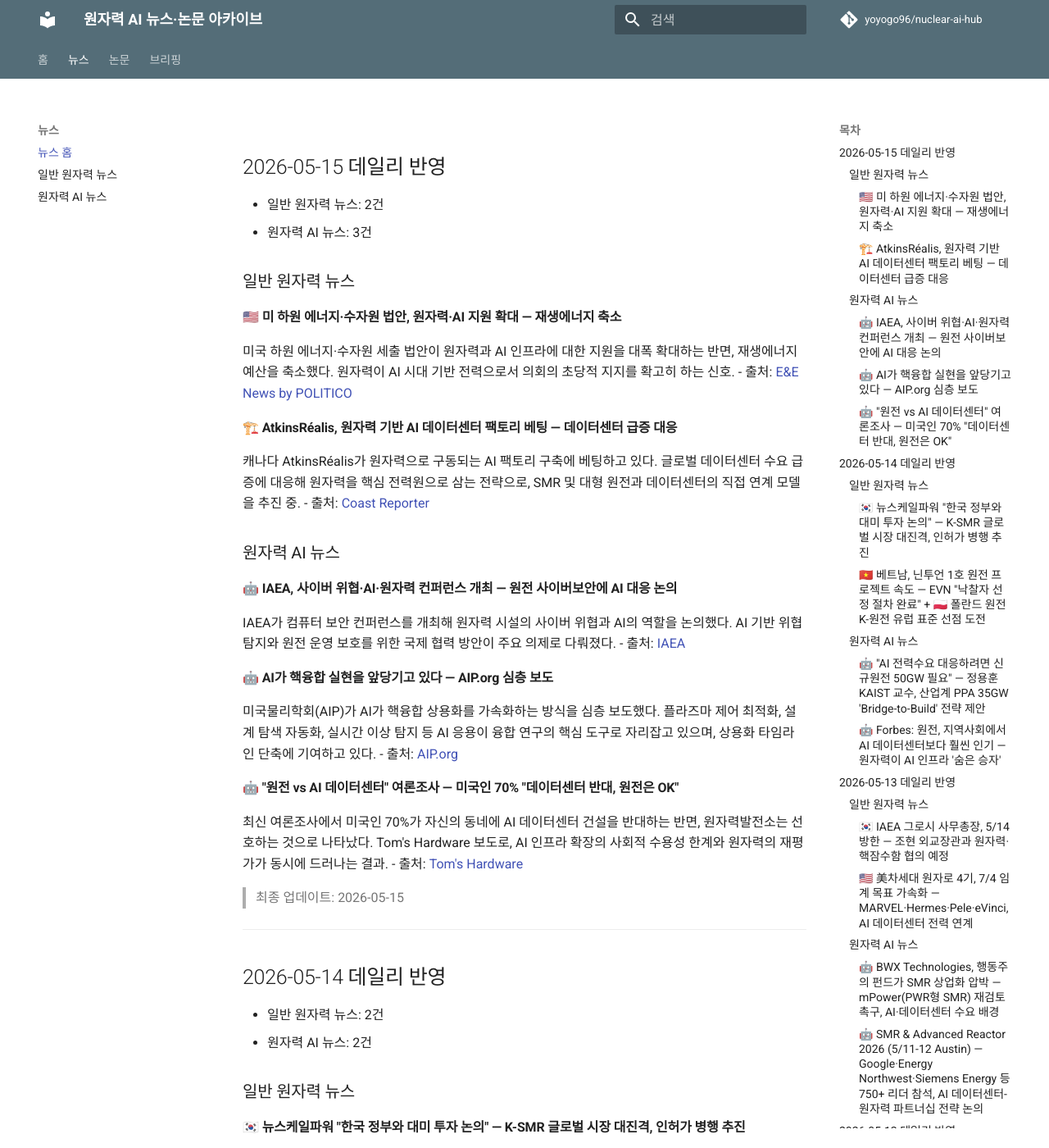
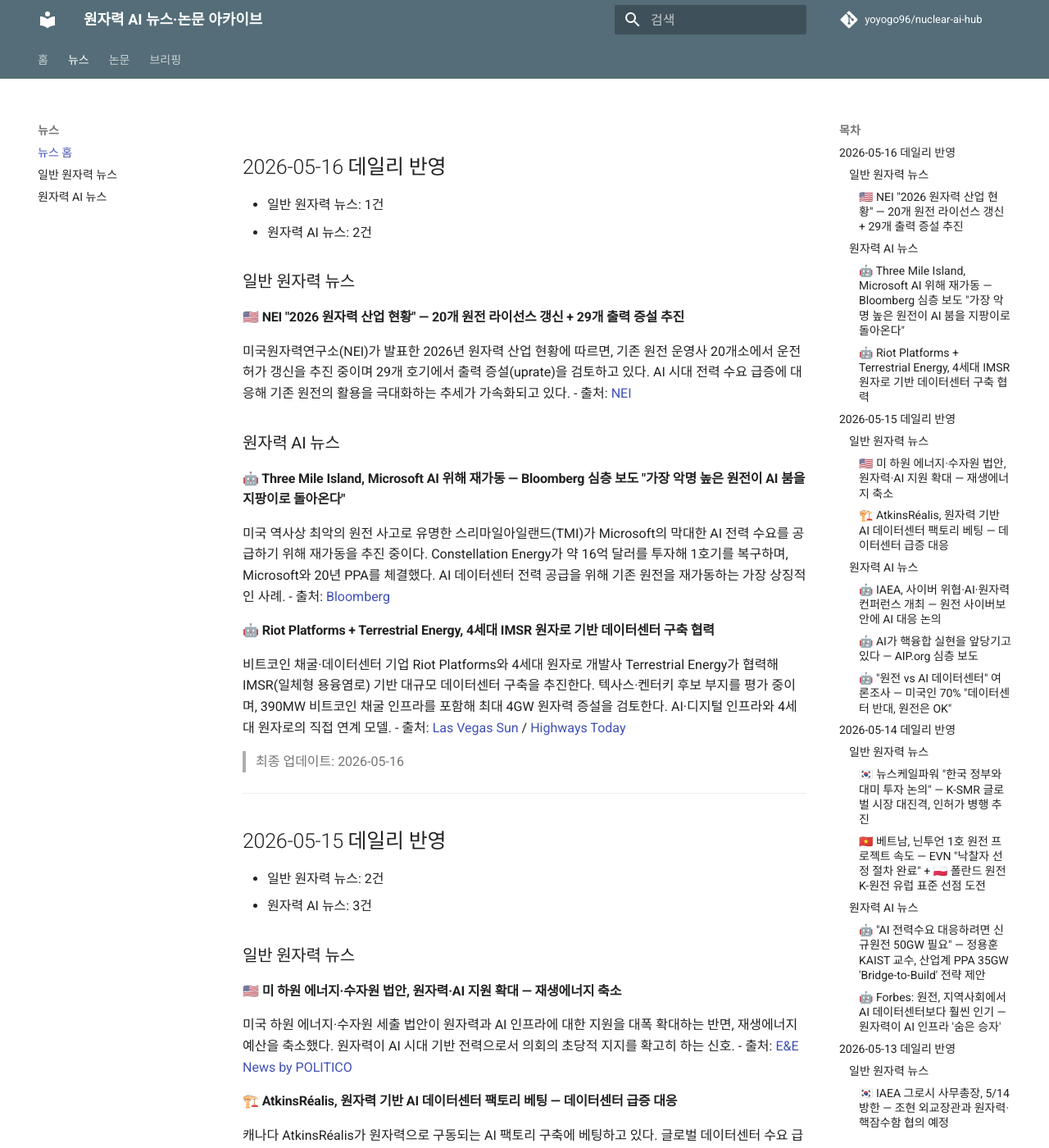
Before and after one commit to yoyogo96/nuclear-ai-hub, an MkDocs documentation site: the page built from docs/news/index.md, in a window 1280 px wide and 1400 px high. Shown: the whole window at 82% size. Built offline with MkDocs 1.6.1 and Material for MkDocs 9.7.7, drawn with Linux system fonts in a browser that asks for light colours; comment, search, counter and statistics services are not loaded.

Commit message:
2026-05-16 데일리 업데이트: 뉴스 3건, 논문 2건
뉴스:
- Three Mile Island + Microsoft AI 재가동 (Bloomberg)
- Riot Platforms + Terrestrial Energy IMSR 데이터센터 협력
- NEI 2026 원자력 산업 현황

논문:
- ML로 핵실험 핵분열 수율 추정 (arXiv 2605.04674)
- 신경망 변분법 핵밀도범함수 (arXiv 2604.25759 v2)

```diff
--- a/docs/briefings/index.md
+++ b/docs/briefings/index.md
@@ -1,3 +1,27 @@
+## 2026-05-16 데일리 브리핑
+
+### 오늘의 3줄 요약
+1. ⚡ Three Mile Island, Microsoft AI 전력 위해 재가동 추진 — Constellation 16억 달러 투자, 20년 PPA 체결
+2. 🔬 Riot Platforms + Terrestrial Energy, 4세대 IMSR 원자로-데이터센터 직접 연계 협력 — 최대 4GW 검토
+3. 📊 NEI 2026 현황: 미국 20개 원전 라이선스 갱신 + 29개 출력 증설 추진
+
+### 주요 뉴스
+| 분류 | 제목 | 출처 |
+|------|------|------|
+| 일반 | NEI 2026 원자력 산업 현황 — 라이선스 갱신·출력 증설 확대 | NEI |
+| AI+원전 | Three Mile Island + Microsoft AI 재가동 | Bloomberg |
+| AI+원전 | Riot + Terrestrial Energy IMSR 데이터센터 | Las Vegas Sun |
+
+### 학술 논문
+| 제목 | 핵심 | 출처 |
+|------|------|------|
+| ML for nuclear test fission yields | XGBoost로 CTBT 검증 수율 추정 | arXiv 2605.04674 |
+| NN variational nuclear DFT | 신경망 변분법으로 핵밀도범함수 최적화 | arXiv 2604.25759 v2 |
+
+> 최종 업데이트: 2026-05-16
+
+---
+
 ## 2026-05-15 데일리 브리핑
 
 ### 오늘의 3줄 요약
--- a/docs/news/index.md
+++ b/docs/news/index.md
@@ -1,3 +1,27 @@
+## 2026-05-16 데일리 반영
+- 일반 원자력 뉴스: 1건
+- 원자력 AI 뉴스: 2건
+
+### 일반 원자력 뉴스
+
+#### 🇺🇸 NEI "2026 원자력 산업 현황" — 20개 원전 라이선스 갱신 + 29개 출력 증설 추진
+미국원자력연구소(NEI)가 발표한 2026년 원자력 산업 현황에 따르면, 기존 원전 운영사 20개소에서 운전허가 갱신을 추진 중이며 29개 호기에서 출력 증설(uprate)을 검토하고 있다. AI 시대 전력 수요 급증에 대응해 기존 원전의 활용을 극대화하는 추세가 가속화되고 있다.
+- 출처: [NEI](https://www.nei.org/news/state-of-the-nuclear-industry-2026)
+
+### 원자력 AI 뉴스
+
+#### 🤖 Three Mile Island, Microsoft AI 위해 재가동 — Bloomberg 심층 보도 "가장 악명 높은 원전이 AI 붐을 지팡이로 돌아온다"
+미국 역사상 최악의 원전 사고로 유명한 스리마일아일랜드(TMI)가 Microsoft의 막대한 AI 전력 수요를 공급하기 위해 재가동을 추진 중이다. Constellation Energy가 약 16억 달러를 투자해 1호기를 복구하며, Microsoft와 20년 PPA를 체결했다. AI 데이터센터 전력 공급을 위해 기존 원전을 재가동하는 가장 상징적인 사례.
+- 출처: [Bloomberg](https://www.bloomberg.com/news/features/2026-05-07/three-mile-island-restart-moves-ahead-with-microsoft-ai-deal)
+
+#### 🤖 Riot Platforms + Terrestrial Energy, 4세대 IMSR 원자로 기반 데이터센터 구축 협력
+비트코인 채굴·데이터센터 기업 Riot Platforms와 4세대 원자로 개발사 Terrestrial Energy가 협력해 IMSR(일체형 용융염로) 기반 대규모 데이터센터 구축을 추진한다. 텍사스·켄터키 후보 부지를 평가 중이며, 390MW 비트코인 채굴 인프라를 포함해 최대 4GW 원자력 증설을 검토한다. AI·디지털 인프라와 4세대 원자로의 직접 연계 모델.
+- 출처: [Las Vegas Sun](https://lasvegassun.com/news/2026/may/06/terrestrial-energy-and-riot-platforms-launch-colla/) / [Highways Today](https://highways.today/2026/05/08/nuclear-power-ai-infrastructure/)
+
+> 최종 업데이트: 2026-05-16
+
+---
+
 ## 2026-05-15 데일리 반영
 - 일반 원자력 뉴스: 2건
 - 원자력 AI 뉴스: 3건
--- a/docs/papers/index.md
+++ b/docs/papers/index.md
@@ -1,3 +1,31 @@
+# 2026-05-16 업데이트
+
+## [Machine learning inference of fission yields from gamma spectroscopy for very low-yield nuclear test verification](https://arxiv.org/abs/2605.04674)
+- 저자: (공동연구)
+- 연도/학회(저널): 2026-05, arXiv
+- 바로가기: [ArXiv 원문](https://arxiv.org/abs/2605.04674)
+- 한 줄 요약: 머신러닝(XGBoost)으로 극저수율 핵실험의 감마스펙트럼을 분석해 핵분열 수율을 추정. CTBT 영-수율(zero-yield) 검증 체계에 ML을 적용, 95% 이상 분류 정확도와 12.4% 평균 상대오차 달성.
+
+### 핵심 기여
+1. 6,600만 시나리오의 몬테카를로 시뮬레이션 데이터로 ML 모델 학습
+2. 핵실험 수율 임계값 기반 이진 분류 + 회귀 동시 수행
+3. CTBT 검증 체계에 ML 기반 접근법의 실용성 최초 입증
+
+---
+
+## [Neural-Network-Based Variational Method in Nuclear Density Functional Theory: Application to the Extended Thomas-Fermi Model](https://arxiv.org/abs/2604.25759)
+- 저자: Kenta Yoshimura
+- 연도/학회(저널): 2026-04 (v2: 2026-05-10), arXiv
+- 바로가기: [ArXiv 원문](https://arxiv.org/abs/2604.25759)
+- 한 줄 요약: 다층 퍼셉트론으로 양성자·중성자 밀도를 표현하고 Skyrme 에너지 밀도 범함수를 직접 최소화하는 신경망 변분 프레임워크. 기존 ETF 계산과 0.5% 이내 일치하며, 핵 파스타 상 재현 및 GPU 저정밀 연산 호환성 확인.
+
+### 핵심 기여
+1. 신경망 변분법과 오일러-라그랑주 방정식의 수학적 연결 명확화
+2. 유한핵 결합에너지 0.5% 오차로 재현
+3. 단정밀도 연산에서도 이중정밀도와 동등한 성능 → GPU 환경 적합성 입증
+
+---
+
 # 2026-05-15 업데이트
 
 ## [Neural Operators as Efficient Function Interpolators: Application to the Nuclear Chart](https://arxiv.org/abs/2505.xxxxx)
```
